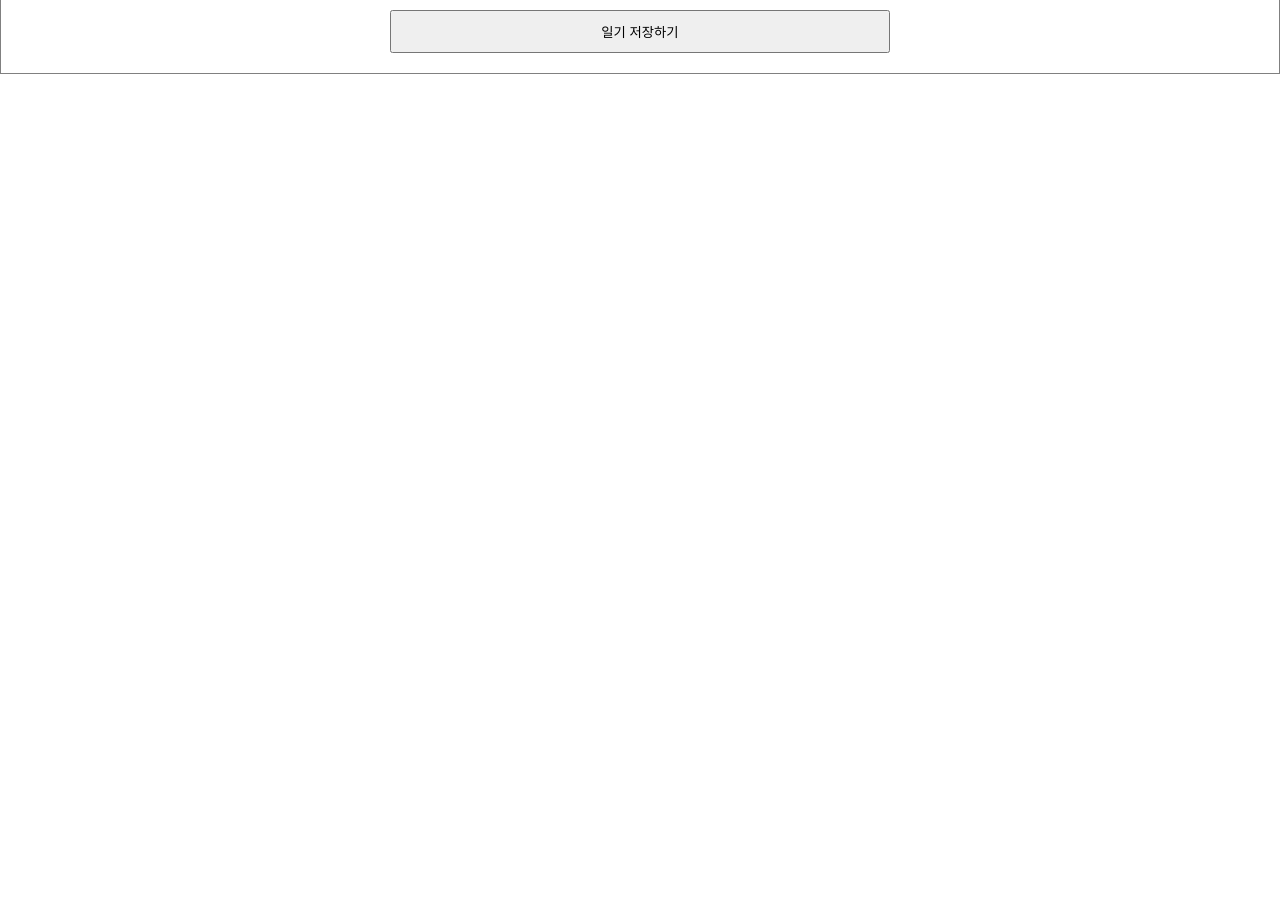
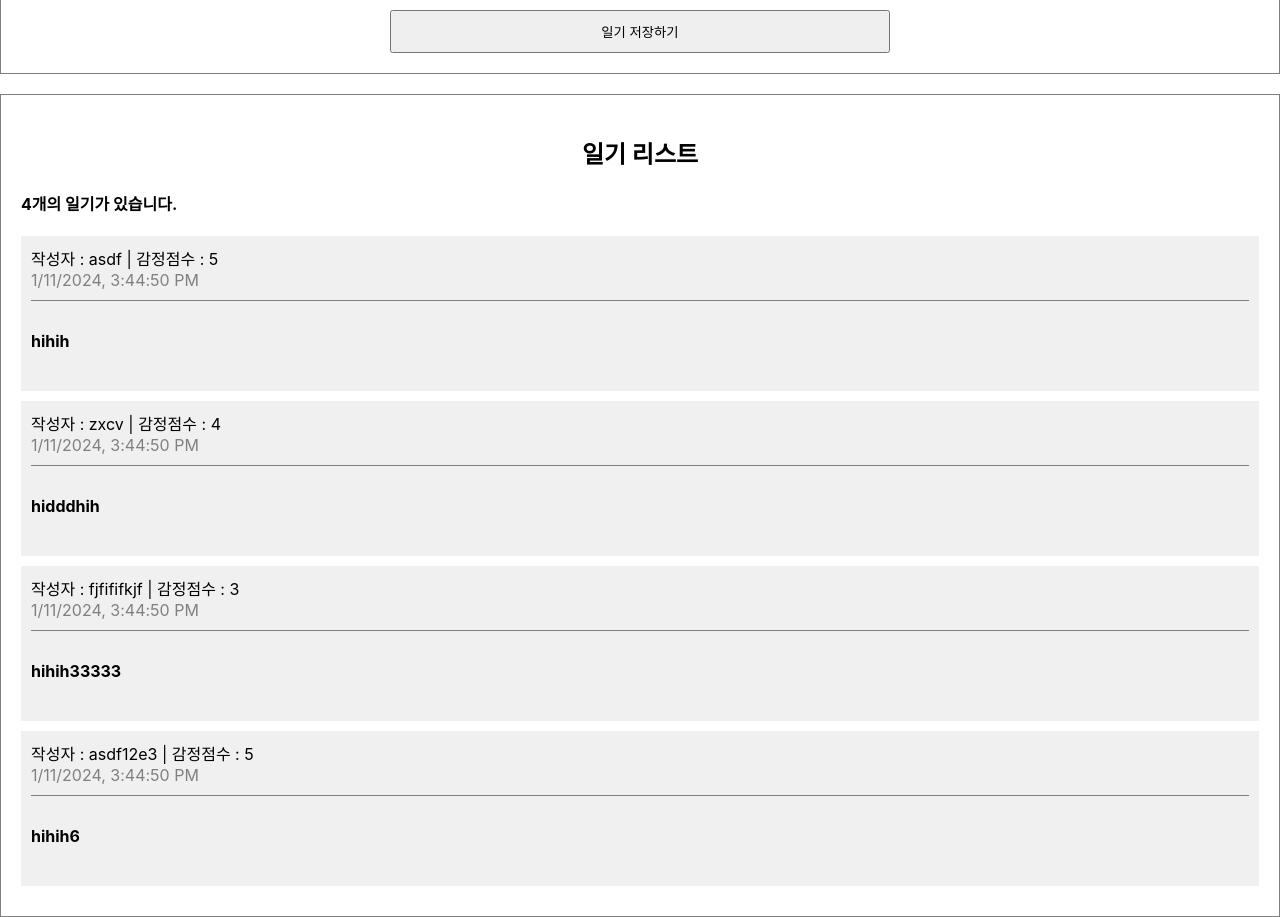
Before and after one commit to Hyunsoul37/simplediary, a React (Create React App) app: page / in a window 1280 px wide. Shown: the part 400-1317 px from the top of the page. Before the commit the page ends 800 px from the top, so only its background shows below. Built offline with nearby package versions, Linux system fonts and the light colour scheme.

Commit message:
[ADD] diary items
더미데이터를 이용한 일기 아이템 생성

```diff
--- a/src/App.css
+++ b/src/App.css
@@ -26,3 +26,38 @@ textarea {
   padding: 10px;
   cursor: pointer;
 }
+
+/* List */
+.DiaryList {
+  border: 1px solid gray;
+  padding: 20px;
+  margin-top: 20px;
+}
+
+.DiaryList h2 {
+  text-align: center;
+}
+
+/* Item */
+
+.DiaryItem {
+  background-color: rgb(240, 240, 240);
+  margin-bottom: 10px;
+  padding: 10px;
+}
+
+.DiaryItem .info {
+  border-bottom: 1px solid gray;
+  padding-bottom: 10px;
+  margin-bottom: 10px;
+}
+
+.DiaryItem .date {
+  color: gray;
+}
+
+.DiaryItem .content {
+  font-weight: bold;
+  margin-bottom: 30px;
+  margin-top: 30px;
+}
--- a/src/App.js
+++ b/src/App.js
@@ -1,10 +1,43 @@
 import "./App.css";
 import DiaryEditor from "./DiaryEditor";
+import DiaryList from "./DiaryList";
+
+const dummyList = [
+  {
+    id: 1,
+    author: "asdf",
+    content: "hihih",
+    emotion: 5,
+    created_date: new Date().getTime(),
+  },
+  {
+    id: 2,
+    author: "zxcv",
+    content: "hidddhih",
+    emotion: 4,
+    created_date: new Date().getTime(),
+  },
+  {
+    id: 3,
+    author: "fjfififkjf",
+    content: "hihih33333",
+    emotion: 3,
+    created_date: new Date().getTime(),
+  },
+  {
+    id: 4,
+    author: "asdf12e3",
+    content: "hihih6",
+    emotion: 5,
+    created_date: new Date().getTime(),
+  },
+];
 
 function App() {
   return (
     <div className="App">
       <DiaryEditor />
+      <DiaryList diaryList={dummyList} />
     </div>
   );
 }
--- a/src/DiaryEditor.js
+++ b/src/DiaryEditor.js
@@ -1,6 +1,9 @@
-import { useState } from "react";
+import { useRef, useState } from "react";
 
 const DiaryEditor = () => {
+  const authorInput = useRef();
+  const contentInput = useRef();
+
   const [state, setState] = useState({
     author: "",
     content: "",
@@ -15,7 +18,17 @@ const DiaryEditor = () => {
   };
 
   const handleSubmmit = () => {
-    console.log(state);
+    if (state.author.length < 1) {
+      alert("작성자는 최소 1글자 이상 입력해주세요");
+      authorInput.current.focus();
+      return;
+    }
+
+    if (state.content.length < 5) {
+      alert("일기 본문의 내용은 최소 5글자 이상 입력해주세요");
+      contentInput.current.focus();
+      return;
+    }
     alert("저장 성공");
   };
 
@@ -24,6 +37,7 @@ const DiaryEditor = () => {
       <h2>오늘의 일기</h2>
       <div>
         <input
+          ref={authorInput}
           name="author"
           value={state.author}
           onChange={handleChangeState}
@@ -31,6 +45,7 @@ const DiaryEditor = () => {
       </div>
       <div>
         <textarea
+          ref={contentInput}
           name="content"
           value={state.content}
           onChange={handleChangeState}
--- /dev/null
+++ b/src/DiaryItem.js
@@ -0,0 +1,16 @@
+const DiaryItem = ({ author, content, created_date, emotion, id }) => {
+  return (
+    <div className="DiaryItem">
+      <div className="info">
+        <span>
+          작성자 : {author} | 감정점수 : {emotion}
+        </span>
+        <br />
+        <span className="date">{new Date(created_date).toLocaleString()}</span>
+      </div>
+      <div className="content">{content}</div>
+    </div>
+  );
+};
+
+export default DiaryItem;
--- /dev/null
+++ b/src/DiaryList.js
@@ -0,0 +1,21 @@
+import DiaryItem from "./DiaryItem";
+
+const DiaryList = ({ diaryList }) => {
+  console.log(diaryList);
+  return (
+    <div className="DiaryList">
+      <h2>일기 리스트</h2>
+      <h4>{diaryList.length}개의 일기가 있습니다.</h4>
+      <div>
+        {diaryList.map((it) => (
+          <DiaryItem key={it.id} {...it} />
+        ))}
+      </div>
+    </div>
+  );
+};
+
+DiaryList.defaultProps = {
+  defaultList: [],
+};
+export default DiaryList;
```
